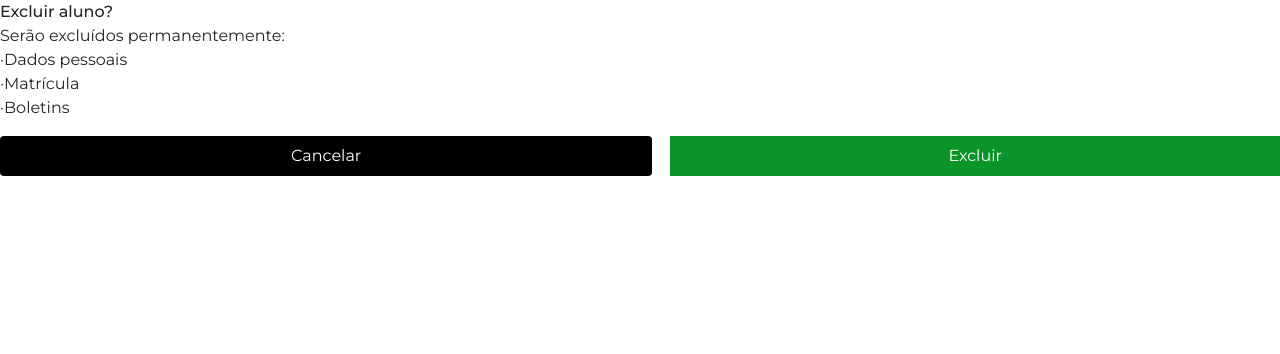
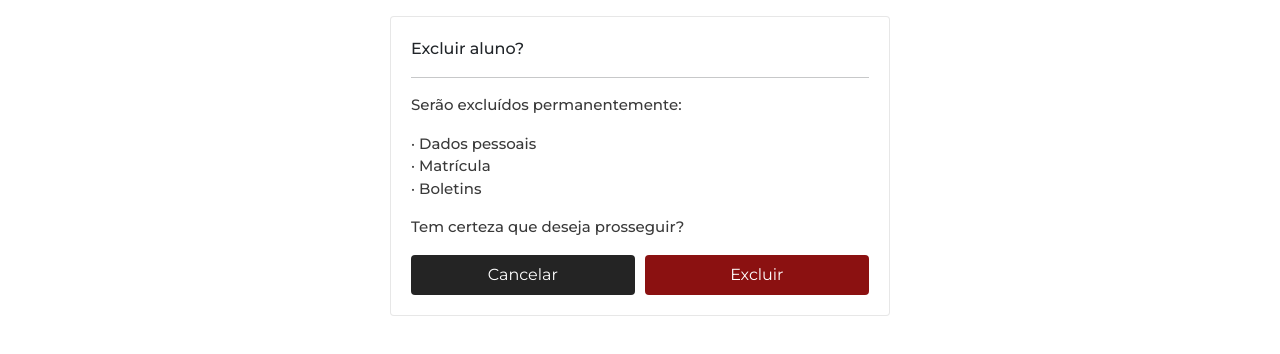
Before and after one commit to DJV-INC/sistema-matricula-frontend, a React (Create React App) app: page /deletealuno in a window 1280 px wide. Shown: the top 354 px of the page. Built offline with nearby package versions, Linux system fonts and the light colour scheme.

Commit message:
Modal - Excluir aluno criado

```diff
--- a/src/components/funcionario/ConsultaAluno/Modal/deleteAluno/index.jsx
+++ b/src/components/funcionario/ConsultaAluno/Modal/deleteAluno/index.jsx
@@ -1,34 +1,50 @@
 import './style.css'
-import { Link } from 'react-router-dom';
+import { Link, useNavigate } from 'react-router-dom';
+import { Form } from 'reactstrap';
 
-function DeleteAluno(){
+function DeleteAluno() {
 
-    return(
-        <div className="modal_delete_aluno">
+    const navigate = useNavigate()
+
+    const handleSubmit = () => {
+        alert("Excluiu")
+
+        navigate("/deletealuno")
+    }
+
+    return (
+        <div className="modal_aluno">
             <div className="title">Excluir aluno?</div>
 
+            <hr />
+
             <div className="content_modal">
-            <p className='text_modal'>Serão excluídos permanentemente:<br/>
-                &middot;Dados pessoais<br/>
-                &middot;Matrícula<br/>
-                &middot;Boletins<br/>
+                <p className='text_modal'>Serão excluídos permanentemente:</p>
+                <p className='text_modal'>&middot; Dados pessoais<br />
+                    &middot; Matrícula<br />
+                    &middot; Boletins<br />
                 </p>
+                <p className='text_modal'>Tem certeza que deseja prosseguir?</p>
 
-            <div className='botoes-div-addaluno'>
+                <Form onSubmit={handleSubmit}>
 
-            <Link to={"/"} className='Link-addAluno-cancel'>
-            <button className="Cancel btn">
+                    <div className='btn-modal'>
+
+                        <Link to={"/"} className='link_cancel'>
+                            <button className='cancel_ btn'>
                                 Cancelar
                             </button>
                         </Link>
 
-            <button className='Confirm'>
+                        <button className='excluir_ btn'>
                             Excluir
                         </button>
 
                     </div>
+                </Form>
+
+
             </div>
-
         </div>
     )
 
--- a/src/components/funcionario/ConsultaAluno/Modal/deleteAluno/style.css
+++ b/src/components/funcionario/ConsultaAluno/Modal/deleteAluno/style.css
@@ -0,0 +1,65 @@
+@import url(https://fonts.googleapis.com/css?family=Inter:100,200,300,regular,500,600,700,800,900);
+
+*{
+    padding: 0;
+    margin: 0;
+}
+
+.modal_aluno{
+    display: flex;
+    flex-direction: column;
+    margin: auto;
+    margin-top: 1rem;
+
+    width: 500px;
+    height: min-content;
+    padding: 20px;
+
+    background: #fff;
+    border: 1px solid #00000018;
+    border-radius: 4px;
+}
+
+.title{
+    font-weight: 500;
+}
+
+.text_modal{
+    font-size: 15px;
+    font-weight: 500;
+    color:#3a3a3a;
+}
+
+.btn-modal{
+    width: 100%;
+    display: flex;
+    gap: 10px;
+}
+
+.btn-modal .link_cancel{
+    width: 50%;
+}
+
+.btn-modal .btn{
+    height: 40px;
+}
+
+.btn-modal .cancel_{
+    width: 100%;
+    color: #fff;
+    background-color: #242424;
+}
+
+.btn-modal .cancel_:hover{
+    background-color: #353535;
+}
+
+.btn-modal .excluir_ {
+    width: 50%;
+    background-color: #8b1111;
+    color: #fff;
+}
+
+.btn-modal .excluir_:hover{
+    background-color: #640c0c;
+}
--- a/src/router.jsx
+++ b/src/router.jsx
@@ -2,7 +2,7 @@ import {Route, Routes} from "react-router-dom"
 import React from "react";
 
 import Home from "./pages/Home";
-import DeleteAluno from "./components/funcionario/ConsultaAluno/Modal/deleteAluno";
+import DeleteAluno from "./components/funcionario/ConsultaAluno/Modal/DeleteAluno";
 
 
 export default function Router() {
```
Lines whose indentation alone changed are shown as unchanged.
